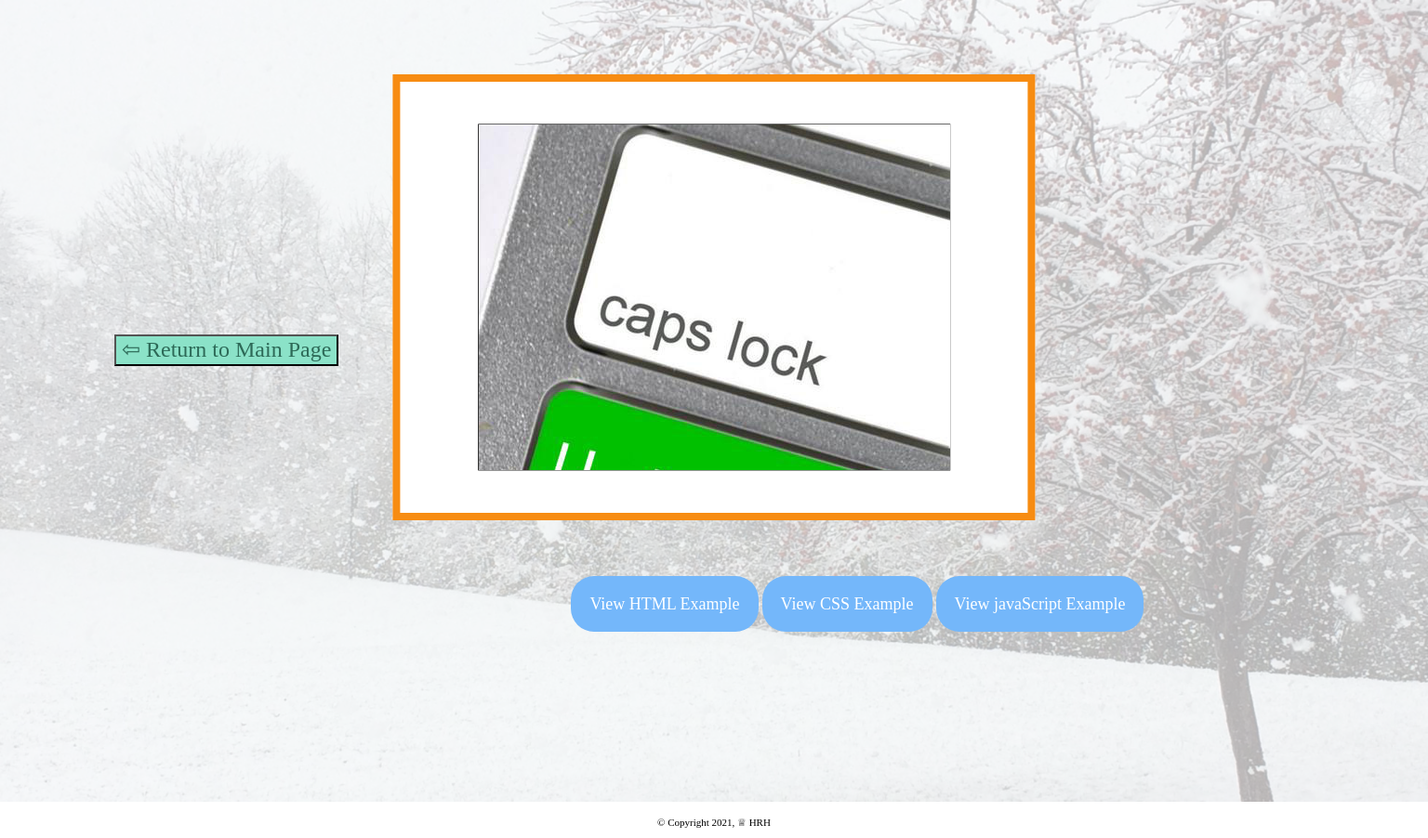
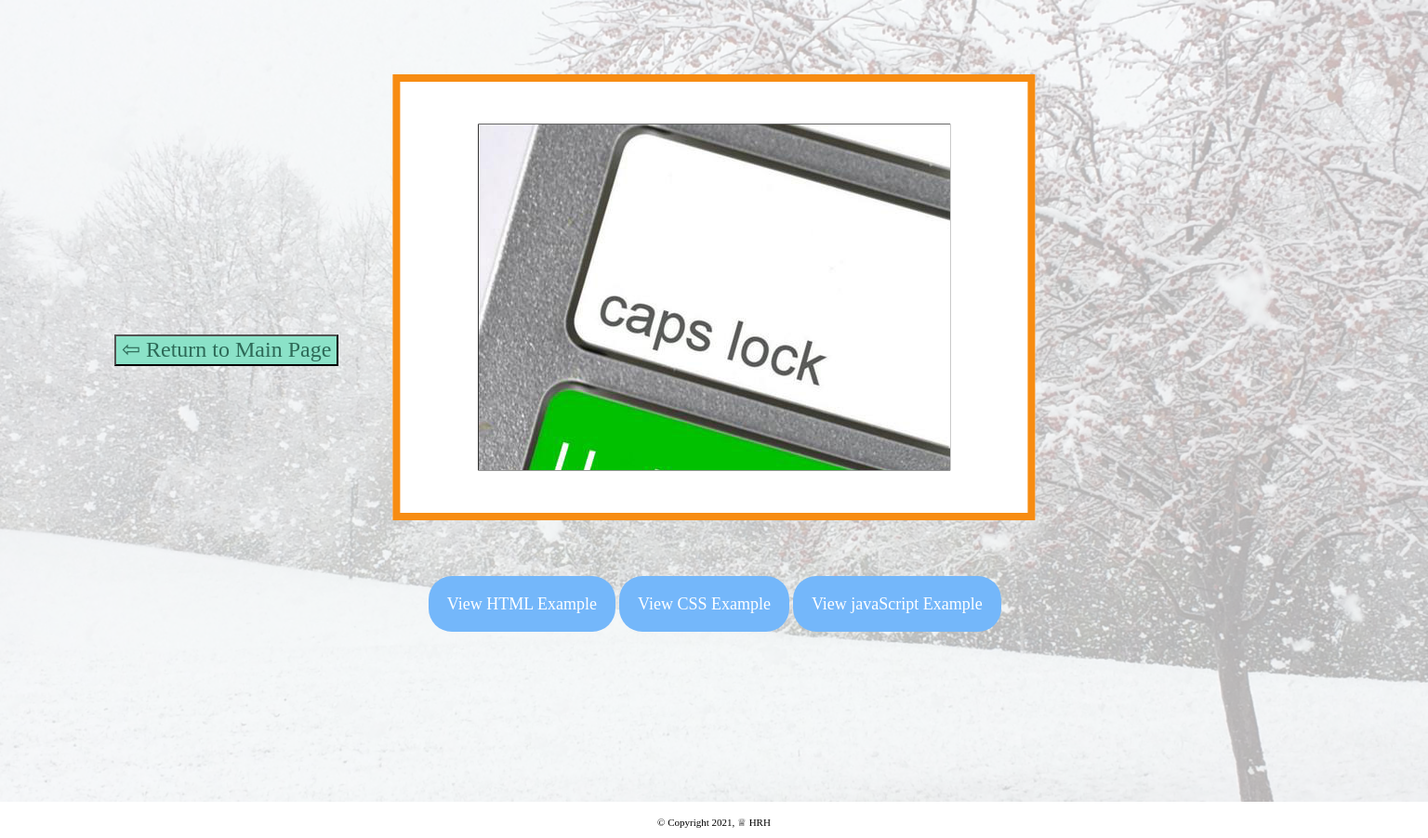
Before and after one commit to CleverCreation/website, a plain HTML site: page jsLink.html in a window 1536 px wide. Shown: the whole page at 93% size. Drawn offline with Linux system fonts and the light colour scheme.

Commit message:
Add files via upload

```diff
--- a/CSSstyleSheet.css
+++ b/CSSstyleSheet.css
@@ -90,7 +90,7 @@ a {
     .nav {
         position: absolute;
         top: 80%;
-        left: 40%;
+        left: 30%;
         z-index: 1;
         box-sizing: border-box;
     }
--- a/HTMLStyleSheet.css
+++ b/HTMLStyleSheet.css
@@ -91,7 +91,7 @@ a {
     .nav {
         position: absolute;
         top: 80%;
-        left: 40%;
+        left: 30%;
         z-index: 1;
         box-sizing: border-box;
     }
--- a/jsStyleSheet.css
+++ b/jsStyleSheet.css
@@ -91,7 +91,7 @@ a {
     .nav {
         position: absolute;
         top: 80%;
-        left: 40%;
+        left: 30%;
         z-index: 1;
         box-sizing: border-box;
     }
```
